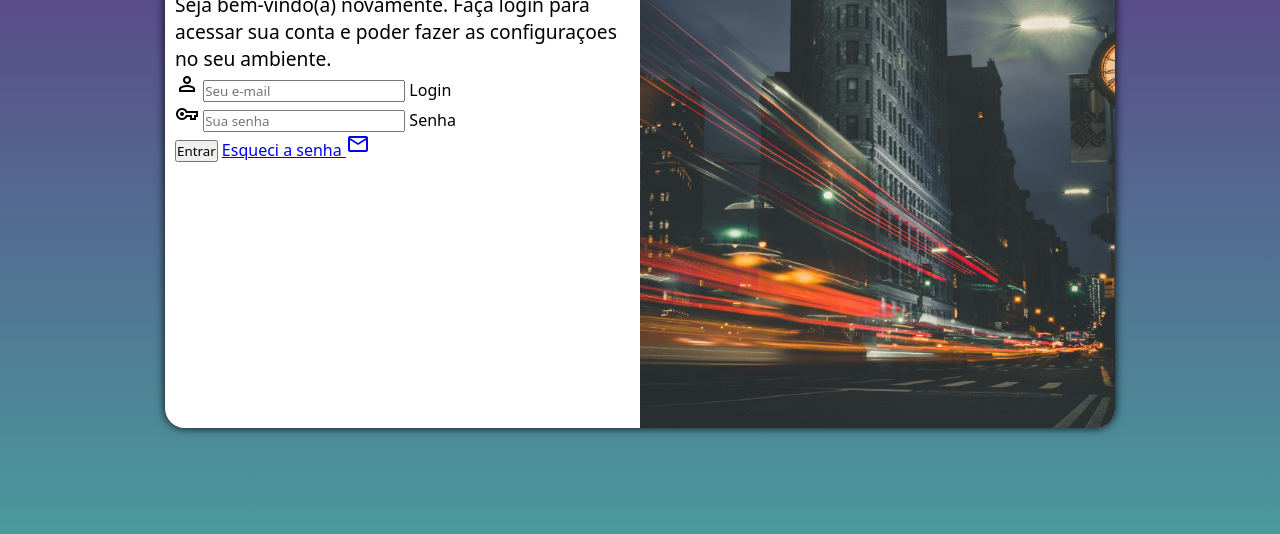
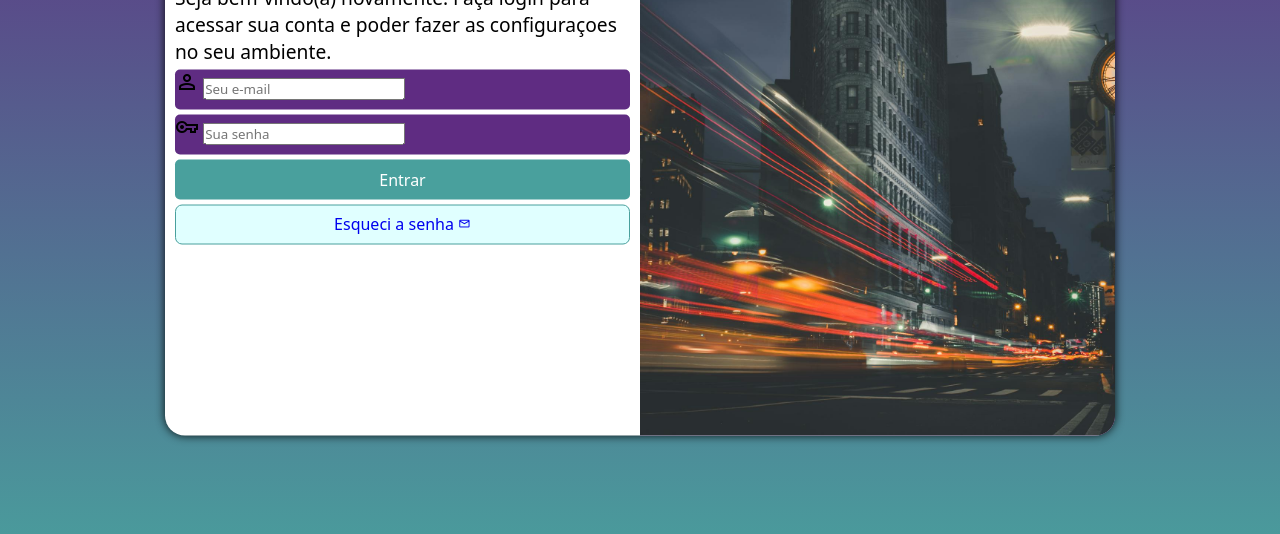
Before and after one commit to rodrigo-feliciano/projeto-login, a plain HTML site: page index.html in a window 1280 px wide. Shown: the part 222-756 px from the top of the page. Drawn offline with nearby package versions, Linux system fonts and the light colour scheme.

Commit message:
atualizei o form

```diff
--- a/estilos/style.css
+++ b/estilos/style.css
@@ -34,7 +34,7 @@ section#login {
 
     background-color: white;
     width: 250px;
-    height: 500px;
+    height: 515px;
     border-radius: 20px;
     box-shadow: 0px 0px 10px rgba(0, 0, 0, 0.901);
 
@@ -63,3 +63,54 @@ div#formulario > h1 {
 div#formulario > p {
     font-size: 0.8em;
 }
+
+form > div.campo {
+    background-color: #5f2c82;
+    display: block;
+    width: 100%;
+    height: 40px;
+    border-radius: 5px;
+    margin: 5px 0px;
+}
+
+div.campo > label {
+    display: none;
+}
+
+form > input[type=submit] {
+    display: block;
+    font-size: 1em;
+    width: 100%;
+    height: 40px;
+    background-color: #49a09d;
+    color: white;
+    border: none;
+    border-radius: 5px;
+    cursor: pointer;
+}
+
+form > input[type=submit]:hover {
+    background-color: #295d5b;
+}
+
+form > a.botao {
+    display: block;
+    text-align: center;
+    font-size: 1em;
+    width: 100%;
+    height: 40px;
+    padding-top: 7px;
+    margin-top: 5px;
+    background-color: lightcyan;
+    border: 1px solid #49a09d;
+    border-radius: 7px;
+    text-decoration: none;
+}
+
+form > a.botao:hover {
+    background-color: #68dcd8;
+}
+
+form > a.botao > i {
+    font-size: 0.8em;
+}
--- a/index.html
+++ b/index.html
@@ -30,7 +30,7 @@
                         <label for="isenha">Senha</label>
                     </div>
                     <input type="submit" value="Entrar">
-                    <a href="esqueci.html">
+                    <a href="esqueci.html" class="botao">
                         Esqueci a senha <i class="material-symbols-outlined">Mail</i>
                     </a>
                 </form>
```
